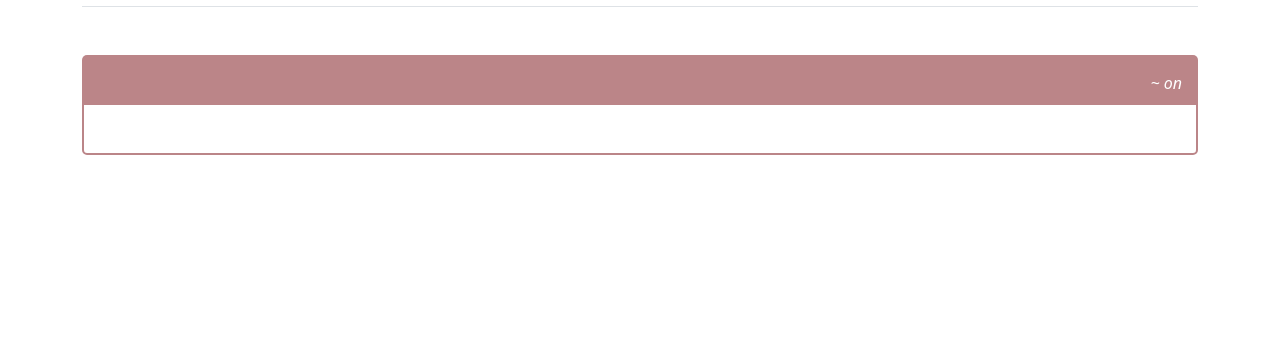
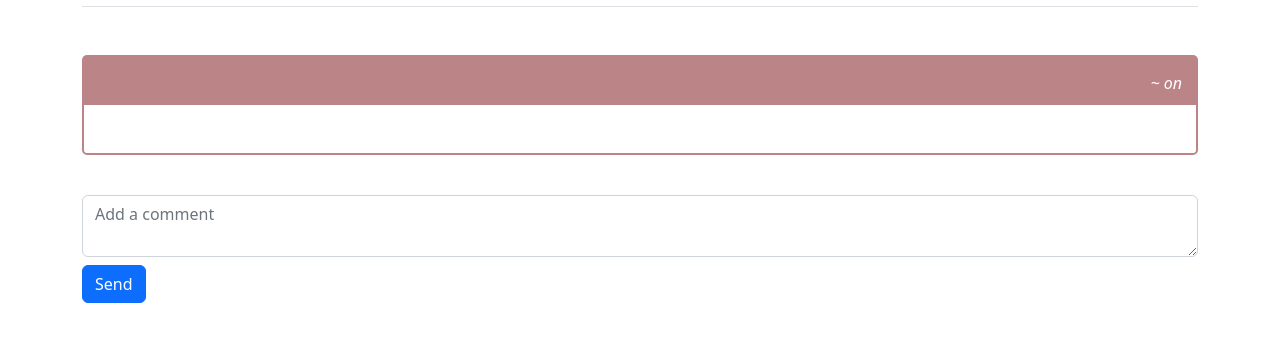
Before and after one commit to heidiwu3388/Tech-Blog, a Node project: template views/post_comments.handlebars in a window 1280 px wide. Shown: the part 156-498 px from the top of the page. Run offline with Node 20 templates, Linux system fonts and the light colour scheme; the template is opened without the code that fills it, so the values that code supplies are empty; some libraries are stand-ins or nearby versions.

Commit message:
allow signed-in user to add a comment to a selected post

```diff
--- a/controllers/api/index.js
+++ b/controllers/api/index.js
@@ -1,6 +1,7 @@
 const router = require('express').Router();
 const userRoutes = require('./userRoutes');
 const postRoutes = require('./postRoutes');
+const commentRoutes = require('./commentRoutes');
 
 // route to /api/users
 router.use('/users', userRoutes);
@@ -8,4 +9,8 @@ router.use('/users', userRoutes);
 // route to /api/posts
 router.use('/posts', postRoutes);
 
+// route to /api/comments
+router.use('/comments', commentRoutes);
+
+
 module.exports = router;
--- a/controllers/api/postRoutes.js
+++ b/controllers/api/postRoutes.js
@@ -1,8 +1,9 @@
 const router = require('express').Router();
 const { Post, Comment, User } = require('../../models');
+const withAuth = require('../../utils/auth');
 
 // GET /api/posts/:id
-router.get('/:id', async (req, res) => {
+router.get('/:id', withAuth, async (req, res) => {
   try {
     // Get single post with given id and JOIN with Comment data
     const dbPostData = await Post.findOne({
@@ -16,6 +17,7 @@ router.get('/:id', async (req, res) => {
           attributes: ['name']
         }
       ],
+      order: [[Comment, 'date_created', 'DESC']]
     });
     // send error if no post found
     if (!dbPostData) {
@@ -26,7 +28,7 @@ router.get('/:id', async (req, res) => {
     }
     // Serialize data so the template can read it
     const post = dbPostData.get({ plain: true });
-    console.log(post);
+    console.log("post: ", post);
     // Pass serialized data and session flag into template
     res.render('post_comments', { post, loggedIn: req.session.loggedIn });
   } catch (err) {
--- a/controllers/api/userRoutes.js
+++ b/controllers/api/userRoutes.js
@@ -56,7 +56,6 @@ router.post('/', async (req, res) => {
       res.status(200).json(userData);
     });
   } catch (err) {
-    console.log("err: ", err);
     res.status(400).json(err);
   }
 });
--- a/public/css/style.css
+++ b/public/css/style.css
@@ -24,7 +24,8 @@
     color: var(--white);
 }
 
-form,
+.login-form,
+.signup-form,
 .content {
     border: 2px solid var(--old-rose);
     border-radius: 0 0 var(--boader-radius) var(--boader-radius);
--- /dev/null
+++ b/public/js/comment.js
@@ -0,0 +1,31 @@
+const addCommentHandler = async (event) => {
+  event.preventDefault();
+
+  const text = document.querySelector('#comment-text').value.trim();
+  const post_id = document.querySelector('#single-post').dataset.postId;
+  console.log("post_id: ", post_id);
+
+
+  // check if 'text' has value
+  if (text) {
+    // send a POST request to the API endpoint for creating a new comment
+    const response = await fetch('/api/comments', {
+      method: 'POST',
+      body: JSON.stringify({ text, post_id }),
+      headers: { 'Content-Type': 'application/json' },
+    });
+
+    if (response.ok) {
+      document.location.reload();
+    } else {
+      const data = await response.json();
+      console.log("data: ", data);
+      alert(data.errors[0].message || 'Failed to add a comment.');
+    }
+  }
+};
+
+// add event listener to "add a comment" form
+document
+  .querySelector('.add-comment-form')
+  .addEventListener('submit', addCommentHandler);
--- a/views/post_comments.handlebars
+++ b/views/post_comments.handlebars
@@ -1,6 +1,6 @@
 <!-- Single post -->
 <div class="row mb-4 post">
-  <div class="col">
+  <div class="col" id="single-post" data-post-id={{post.id}}>
     <div class="title px-3 pt-3 pb-2 d-flex justify-content-between align-items-end flex-wrap ">
       <h3>{{post.title}}</h3>
       <em>~{{post.user.name}} on {{format_date post.date_created}}</em>
@@ -11,6 +11,17 @@
   </div>
 </div>
 
+<!-- Add Comment -->
+<div class="row mb-4">
+  <div class="col">
+    <form class="add-comment-form py-3">
+      <div class="mb-2">
+        <textarea class="form-control" id="comment-text" rows="2" placeholder="Add a comment"></textarea>
+      </div>
+      <button type="submit" class="btn btn-primary">Send</button>
+    </form>
+  </div>
+</div>
 <!-- Multiple comments -->
 {{#each post.comments as |comment| }}
 <div class="row">
@@ -23,3 +34,6 @@
 </div>
 <hr>
 {{/each}}
+
+{{! Path: public/js/comment.js }}
+<script src="/js/comment.js"></script>
```
Also changed, not shown: controllers/api/commentRoutes.js (added, +17 -0 lines), utils/auth.js (added, +10 -0 lines).
